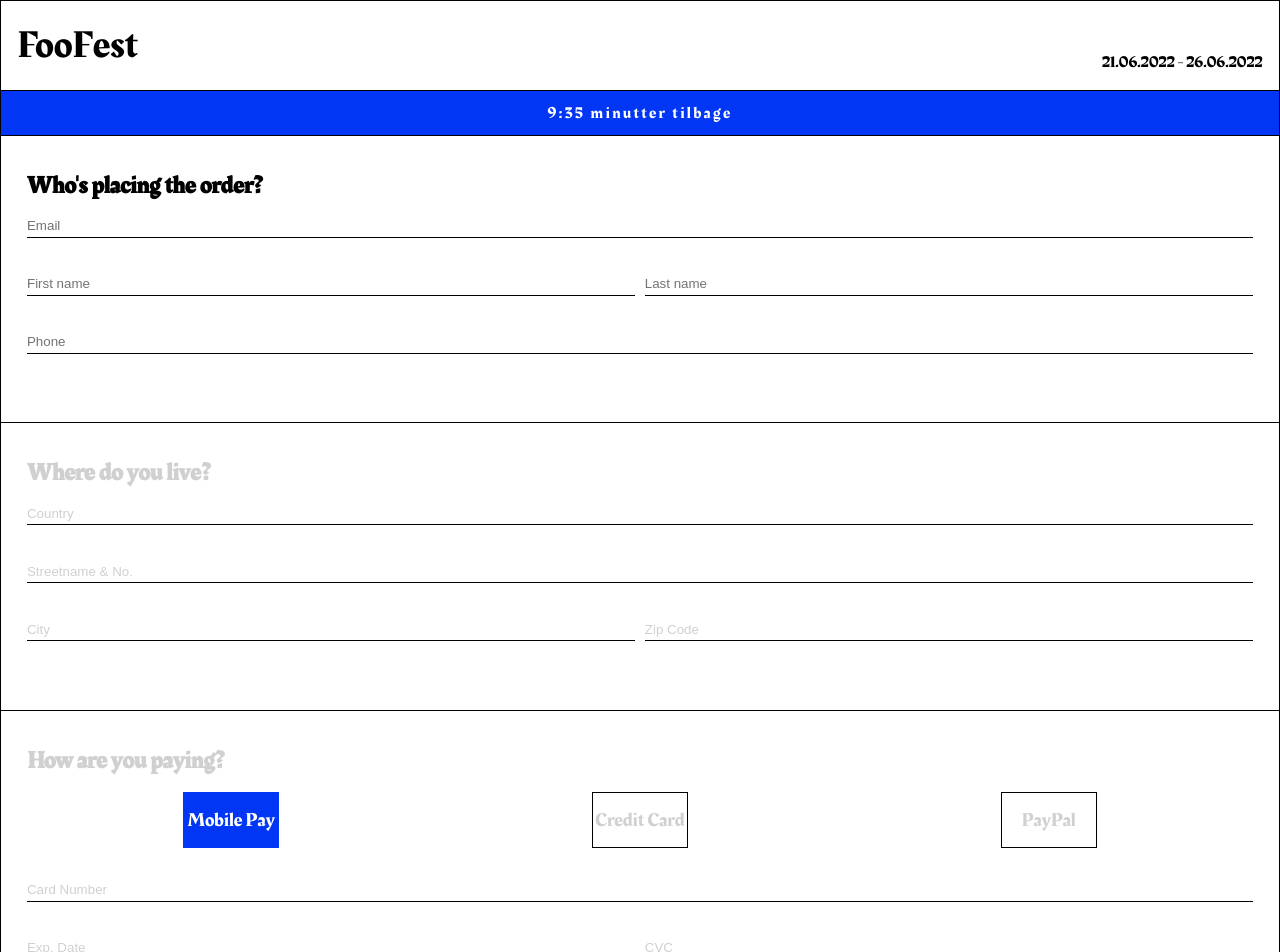
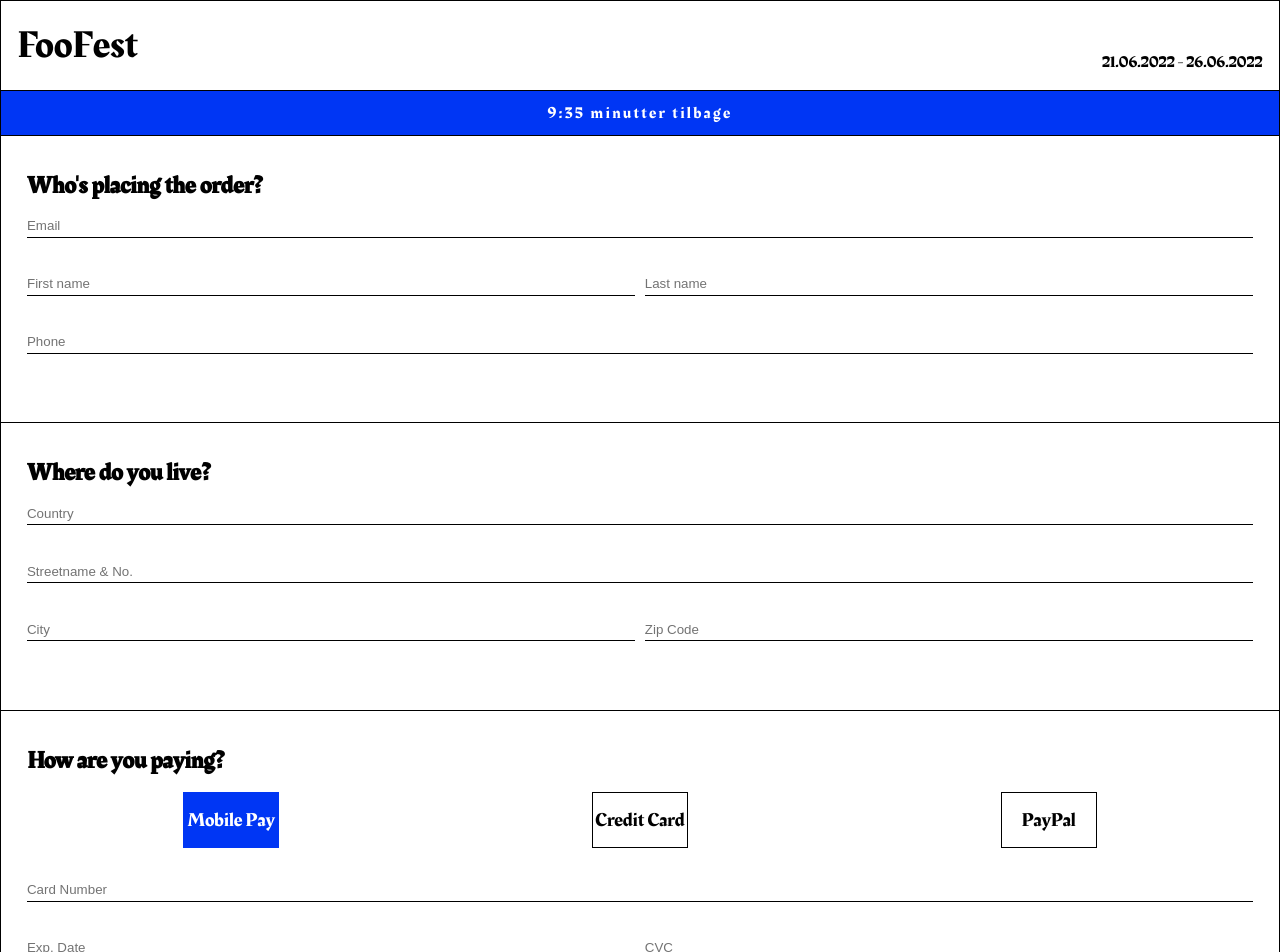
Before and after one commit to flamingofar/foofest-booking, a React (Create React App) app: page /checkout in a window 1280 px wide. Shown: the top 952 px of the page. Built offline with nearby package versions, Linux system fonts and the light colour scheme.

Commit message:
checkoutform validating

```diff
--- a/src/components/Checkout/Address/Address.js
+++ b/src/components/Checkout/Address/Address.js
@@ -1,30 +1,8 @@
 import "./_Address.scss";
-import { useFormik } from "formik";
-import * as Yup from "yup";
 
-import { useContext } from "react";
-import { CheckoutFormContext } from "../../../context/CheckoutForm";
-
-function Address() {
-	const { addressActive, setPayActive } = useContext(CheckoutFormContext);
-
-	const formik = useFormik({
-		initialValues: {
-			firstName: "",
-			lastName: "",
-			email: "",
-		},
-		validationSchema: Yup.object({
-			firstName: Yup.string().max(10, "Must be shorter than 10 characters").required("Required"),
-			lastName: Yup.string().max(10, "Must be shorter than 10 characters").required("Required"),
-			email: Yup.string().email().required("Required"),
-		}),
-		onSubmit: () => {
-			console.log(formik.values);
-		},
-	});
+function Address({ formik }) {
 	return (
-		<fieldset id="address" className="section_p" disabled={addressActive}>
+		<fieldset id="address" className="section_p">
 			<h2>Where do you live?</h2>
 			<div className="input_wrapper">
 				<input
@@ -34,9 +12,9 @@ function Address() {
 					placeholder="Country"
 					onBlur={formik.handleBlur}
 					onChange={formik.handleChange}
-					value={formik.values.email}
+					value={formik.values.country}
 				/>
-				{formik.touched.email && formik.errors ? <p>{formik.errors.email}</p> : null}
+				{formik.touched.country && formik.errors ? <p>{formik.errors.country}</p> : null}
 			</div>
 			<div className="input_wrapper">
 				<input
@@ -46,9 +24,9 @@ function Address() {
 					placeholder="Streetname & No."
 					onBlur={formik.handleBlur}
 					onChange={formik.handleChange}
-					value={formik.values.email}
+					value={formik.values.street}
 				/>
-				{formik.touched.email && formik.errors ? <p>{formik.errors.email}</p> : null}
+				{formik.touched.street && formik.errors ? <p>{formik.errors.street}</p> : null}
 			</div>
 			<div className="double_input">
 				<div className="input_wrapper">
@@ -59,9 +37,9 @@ function Address() {
 						placeholder="City"
 						onBlur={formik.handleBlur}
 						onChange={formik.handleChange}
-						value={formik.values.firstName}
+						value={formik.values.city}
 					/>
-					{formik.touched.firstName && formik.errors ? <p>{formik.errors.firstName}</p> : null}
+					{formik.touched.city && formik.errors ? <p>{formik.errors.city}</p> : null}
 				</div>
 				<div className="input_wrapper">
 					<input
@@ -71,9 +49,9 @@ function Address() {
 						placeholder="Zip Code"
 						onBlur={formik.handleBlur}
 						onChange={formik.handleChange}
-						value={formik.values.lastName}
+						value={formik.values.zip}
 					/>
-					{formik.touched.lastName && formik.errors ? <p>{formik.errors.lastName}</p> : null}
+					{formik.touched.zip && formik.errors ? <p>{formik.errors.zip}</p> : null}
 				</div>
 			</div>
 		</fieldset>
--- a/src/components/Checkout/Checkout.js
+++ b/src/components/Checkout/Checkout.js
@@ -8,16 +8,56 @@ import Pay from "./Pay/Pay";
 import Nav from "../Nav/Nav";
 import TicketTimer from "../TicketTimer/TicketTimer";
 
+import { useFormik } from "formik";
+import * as Yup from "yup";
+
 function Checkout() {
+	const formik = useFormik({
+		initialValues: {
+			firstName: "",
+			lastName: "",
+			email: "",
+			country: "",
+			street: "",
+			city: "",
+			zip: "",
+			// which payment
+			cardnumber: "",
+			exp: "",
+			cvc: "",
+		},
+		validationSchema: Yup.object({
+			firstName: Yup.string().max(10, "Must be shorter than 10 characters").required("Required"),
+			lastName: Yup.string().max(10, "Must be shorter than 10 characters").required("Required"),
+			email: Yup.string().email().required("Required"),
+			phone: Yup.number()
+				.required()
+				.positive("Can't be negative numbers")
+				.integer()
+				.min(8, "Must be longer than 8"),
+			country: Yup.string().required("Required"),
+			street: Yup.string().required("Required"),
+			city: Yup.string().required("Required"),
+			zip: Yup.number().required("Required"),
+			//? PAYMENT
+			cardname: Yup.number().min(16, "Must be 16 number").max(16, "Must be 16 numbers"),
+			exp: Yup.string().min(4, "Must be 4 number").max(4, "Must be 4 numbers"),
+			cvc: Yup.string().min(3, "Must be 3 number").max(3, "Must be 3 numbers"),
+		}),
+		onSubmit: () => {
+			console.log(formik.values);
+		},
+	});
+
 	return (
-		<main className="checkout">
+		<main className="checkout" onSubmit={formik.handleSubmit}>
 			<Nav />
 			<TicketTimer />
 			<CheckoutFormProvider>
 				<form>
-					<ContactInfo />
-					<Address />
-					<Pay />
+					<ContactInfo formik={formik} />
+					<Address formik={formik} />
+					<Pay formik={formik} />
 				</form>
 			</CheckoutFormProvider>
 		</main>
--- a/src/components/Checkout/ContactInfo/ContactInfo.js
+++ b/src/components/Checkout/ContactInfo/ContactInfo.js
@@ -1,28 +1,19 @@
 import "./_ContactInfo.scss";
-import { useFormik } from "formik";
-import * as Yup from "yup";
+import { useEffect } from "react";
 
 import { useContext } from "react";
 import { CheckoutFormContext } from "../../../context/CheckoutForm";
 
-function ContactInfo() {
-	const { setAddressActive } = useContext(CheckoutFormContext);
+function ContactInfo({ formik }) {
+	const { setAdressActive } = useContext(CheckoutFormContext);
 
-	const formik = useFormik({
-		initialValues: {
-			firstName: "",
-			lastName: "",
-			email: "",
-		},
-		validationSchema: Yup.object({
-			firstName: Yup.string().max(10, "Must be shorter than 10 characters").required("Required"),
-			lastName: Yup.string().max(10, "Must be shorter than 10 characters").required("Required"),
-			email: Yup.string().email().required("Required"),
-		}),
-		onSubmit: () => {
-			console.log(formik.values);
-		},
-	});
+	useEffect(() => {
+		formik.isValid = false;
+		formik.isValid ? setAdressActive(true) : setAdressActive(false);
+
+		console.log(formik);
+	}, [formik]);
+
 	return (
 		<fieldset className="section_p">
 			<h2>Who's placing the order?</h2>
@@ -72,7 +63,7 @@ function ContactInfo() {
 					placeholder="Phone"
 					onBlur={formik.handleBlur}
 					onChange={formik.handleChange}
-					value={formik.values.email}
+					value={formik.values.phone}
 				/>
 				{formik.touched.email && formik.errors ? <p>{formik.errors.email}</p> : null}
 			</div>
--- a/src/components/Checkout/Pay/Pay.js
+++ b/src/components/Checkout/Pay/Pay.js
@@ -1,30 +1,7 @@
-import { useFormik } from "formik";
-import * as Yup from "yup";
-
-import { useContext } from "react";
-import { CheckoutFormContext } from "../../../context/CheckoutForm";
-
 import "./_Pay.scss";
-function Pay() {
-	const { payActive } = useContext(CheckoutFormContext);
-
-	const formik = useFormik({
-		initialValues: {
-			firstName: "",
-			lastName: "",
-			email: "",
-		},
-		validationSchema: Yup.object({
-			firstName: Yup.string().max(10, "Must be shorter than 10 characters").required("Required"),
-			lastName: Yup.string().max(10, "Must be shorter than 10 characters").required("Required"),
-			email: Yup.string().email().required("Required"),
-		}),
-		onSubmit: () => {
-			console.log(formik.values);
-		},
-	});
+function Pay({ formik }) {
 	return (
-		<fieldset className="section_p" disabled={payActive}>
+		<fieldset className="section_p">
 			<h2>How are you paying?</h2>
 			<div className="payment">
 				<input type="radio" id="mobilepay" name="payment" defaultChecked />
@@ -48,9 +25,9 @@ function Pay() {
 					placeholder="Card Number"
 					onBlur={formik.handleBlur}
 					onChange={formik.handleChange}
-					value={formik.values.email}
+					value={formik.values.cardnumber}
 				/>
-				{formik.touched.email && formik.errors ? <p>{formik.errors.email}</p> : null}
+				{formik.touched.cardnumber && formik.errors ? <p>{formik.errors.cardnumber}</p> : null}
 			</div>
 
 			<div className="double_input">
@@ -62,9 +39,9 @@ function Pay() {
 						placeholder="Exp. Date"
 						onBlur={formik.handleBlur}
 						onChange={formik.handleChange}
-						value={formik.values.firstName}
+						value={formik.values.exp}
 					/>
-					{formik.touched.firstName && formik.errors ? <p>{formik.errors.firstName}</p> : null}
+					{formik.touched.exp && formik.errors ? <p>{formik.errors.exp}</p> : null}
 				</div>
 				<div className="input_wrapper">
 					<input
@@ -74,12 +51,12 @@ function Pay() {
 						placeholder="CVC"
 						onBlur={formik.handleBlur}
 						onChange={formik.handleChange}
-						value={formik.values.lastName}
+						value={formik.values.cvc}
 					/>
-					{formik.touched.lastName && formik.errors ? <p>{formik.errors.lastName}</p> : null}
+					{formik.touched.cvc && formik.errors ? <p>{formik.errors.cvc}</p> : null}
 				</div>
 			</div>
-			<button type="submit" className="cta">
+			<button type="submit" className="cta" disabled={formik.isValid}>
 				Pay
 			</button>
 		</fieldset>
```
